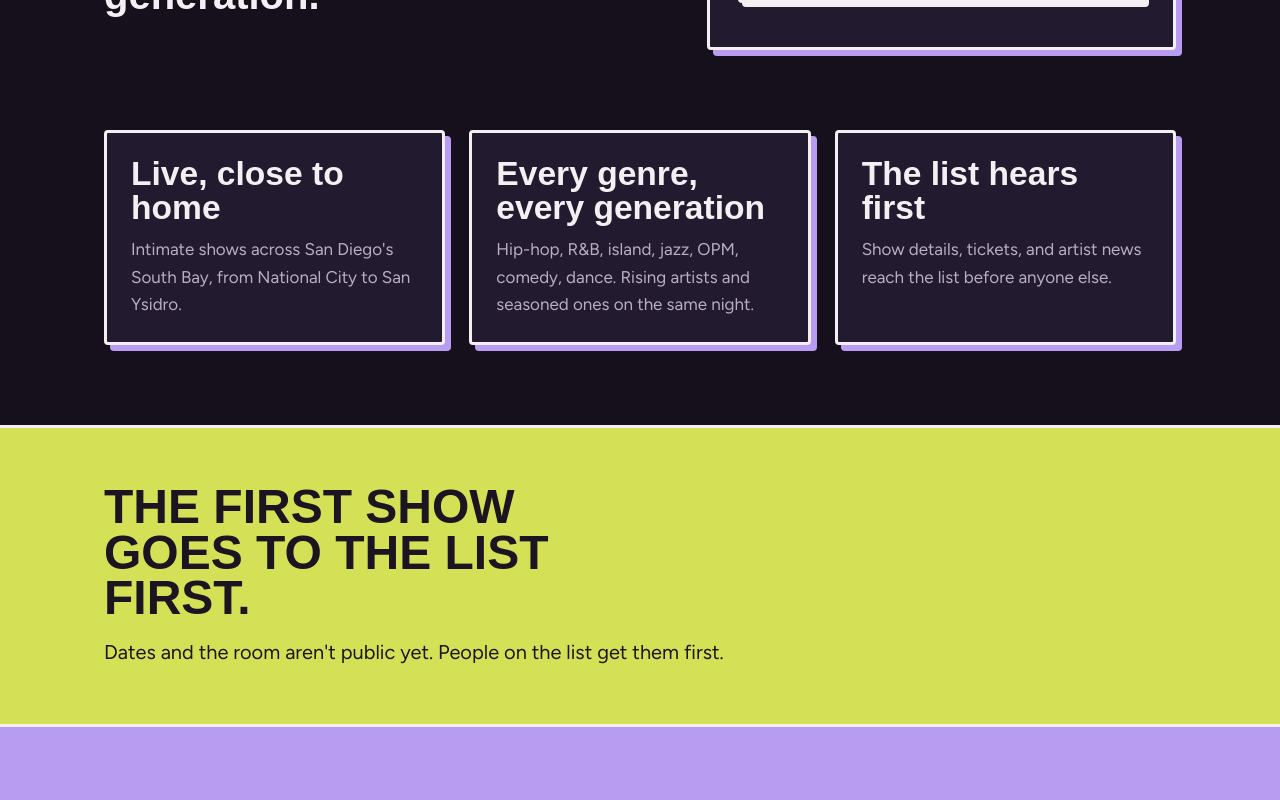
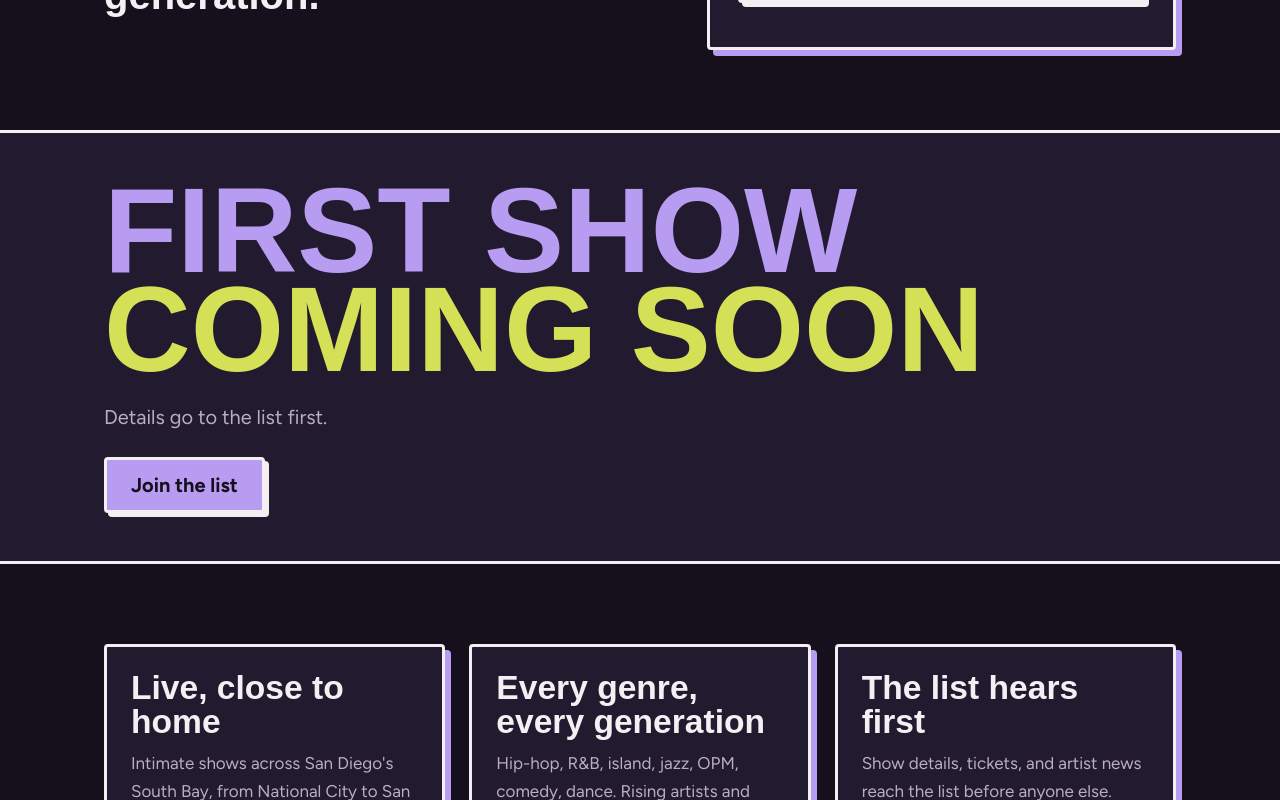
Before and after one commit to luzvimindagroup/paradise-site, a Next.js app: page / in a window 1280 px wide. Shown: the part 480-1280 px from the top of the page. Built offline with nearby package versions, Linux system fonts and the light colour scheme; a web font is replaced by a local one.

Commit message:
Add event image band under hero with coming-soon graphic
Band shows the featured event image once one is published; date and venue
render only when their public flags are true. Until then, a type-only
'First show coming soon' graphic shows.

Co-Authored-By: Claude Sonnet 5.5 <noreply@anthropic.com>

```diff
--- a/src/app/page.tsx
+++ b/src/app/page.tsx
@@ -1,4 +1,6 @@
+import { EventHero } from "@/components/EventHero";
 import { SignupForm } from "@/components/SignupForm";
+import { FEATURED_EVENT } from "@/config/featured-event";
 import { SITE } from "@/config/site";
 
 const blocks = [
@@ -51,7 +53,9 @@ export default function Home() {
           </div>
         </section>
 
-        <section aria-labelledby="what" className="mx-auto max-w-6xl px-5 pb-14 sm:px-10 lg:pb-20">
+        <EventHero event={FEATURED_EVENT} />
+
+        <section aria-labelledby="what" className="mx-auto max-w-6xl px-5 py-14 sm:px-10 lg:py-20">
           <h2 id="what" className="sr-only">What Paradise Sessions is</h2>
           <ul className="grid gap-6 md:grid-cols-3">
             {blocks.map((b) => (
--- /dev/null
+++ b/src/components/EventHero.tsx
@@ -0,0 +1,55 @@
+import Image from "next/image";
+import type { FeaturedEvent } from "@/config/featured-event";
+
+const cta =
+  "inline-flex min-h-14 items-center rounded-sm border-[3px] border-ink bg-primary px-6 text-lg font-bold text-on-primary shadow-pop hover:bg-primary-deep active:translate-x-[3px] active:translate-y-[3px] active:shadow-none";
+
+export function EventHero({ event }: { event: FeaturedEvent | null }) {
+  if (event?.published && event.imageUrl) {
+    // Date and venue render only when their public flags are true.
+    const details = [
+      event.datePublic ? event.dateLabel : null,
+      event.venuePublic ? event.venueLabel : null,
+    ].filter(Boolean);
+
+    return (
+      <section aria-labelledby="event-hero" className="border-y-[3px] border-ink">
+        <div className="relative aspect-[4/5] sm:aspect-[16/9] lg:aspect-[21/9]">
+          <Image
+            src={event.imageUrl}
+            alt={event.imageAlt}
+            fill
+            sizes="100vw"
+            className="object-cover"
+          />
+          <div className="absolute inset-0 flex flex-col justify-end gap-4 bg-gradient-to-t from-paper via-paper/60 to-transparent p-5 sm:p-10">
+            <h2 id="event-hero" className="max-w-[16ch] font-display text-[clamp(2.4rem,8vw,5rem)] leading-[0.95] font-extrabold uppercase">
+              {event.title}
+            </h2>
+            {details.length > 0 && <p className="text-lg">{details.join(" · ")}</p>}
+            <a href="#join" className={cta + " self-start"}>Join the list</a>
+          </div>
+        </div>
+      </section>
+    );
+  }
+
+  // No confirmed show yet: type-only graphic. No photo, date, or venue.
+  return (
+    <section aria-labelledby="event-hero" className="border-y-[3px] border-ink bg-surface">
+      <div className="mx-auto flex min-h-[18rem] max-w-6xl flex-col justify-center gap-6 px-5 py-12 sm:px-10 lg:min-h-[22rem]">
+        <h2
+          id="event-hero"
+          className="font-display text-[clamp(3rem,15vw,7.5rem)] leading-[0.82] font-extrabold uppercase"
+        >
+          <span className="block text-primary">First show</span>
+          <span className="block text-lime">Coming soon</span>
+        </h2>
+        <p className="max-w-[40ch] text-lg text-ink-soft">
+          Details go to the list first.
+        </p>
+        <a href="#join" className={cta + " self-start"}>Join the list</a>
+      </div>
+    </section>
+  );
+}
--- /dev/null
+++ b/src/config/featured-event.ts
@@ -0,0 +1,15 @@
+// The event promoted in the home-page image band.
+// Stays null until Alan confirms a signed agreement for a show. Later this
+// comes from the Supabase `events` table (published + image set).
+export type FeaturedEvent = {
+  title: string;
+  imageUrl: string;
+  imageAlt: string; // required: alt text on every image
+  published: boolean;
+  datePublic: boolean; // defaults false; date is never shown unless true
+  dateLabel?: string;
+  venuePublic: boolean; // defaults false; venue is never shown unless true
+  venueLabel?: string;
+};
+
+export const FEATURED_EVENT: FeaturedEvent | null = null;
```
